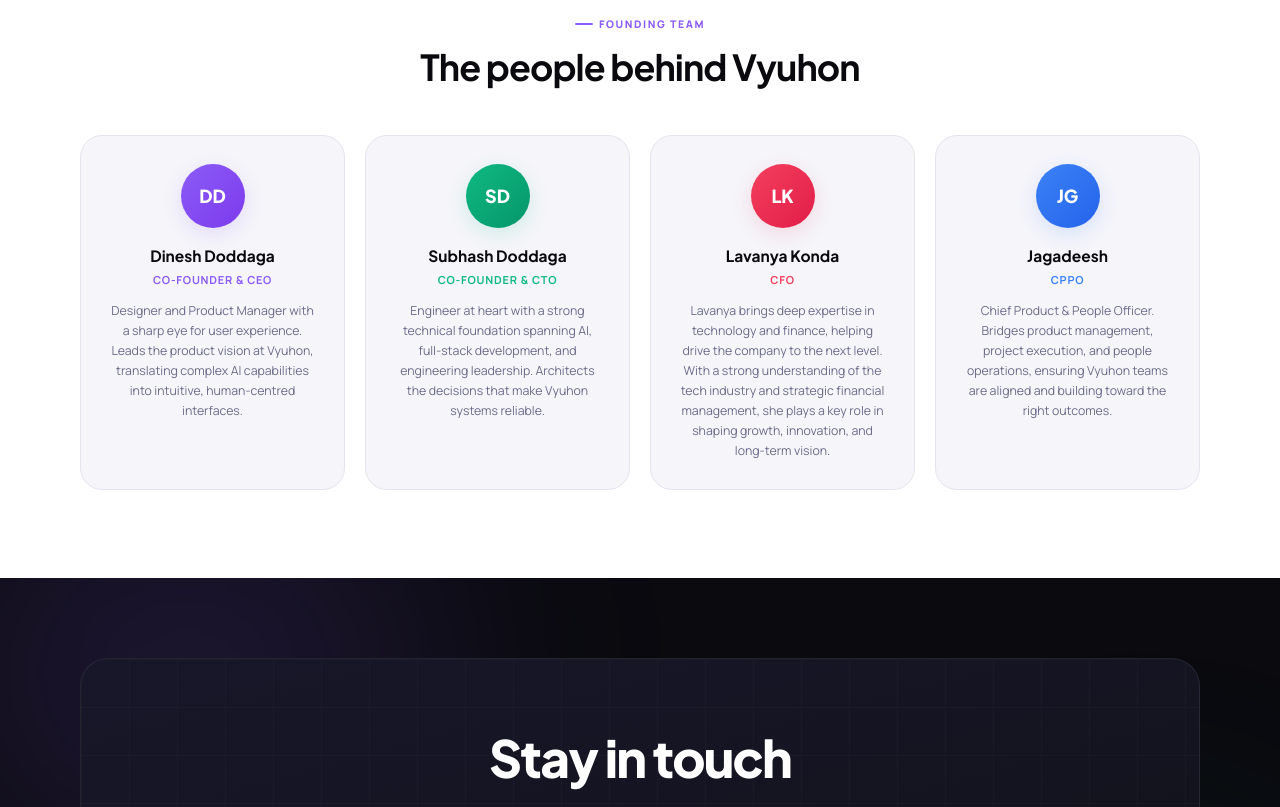
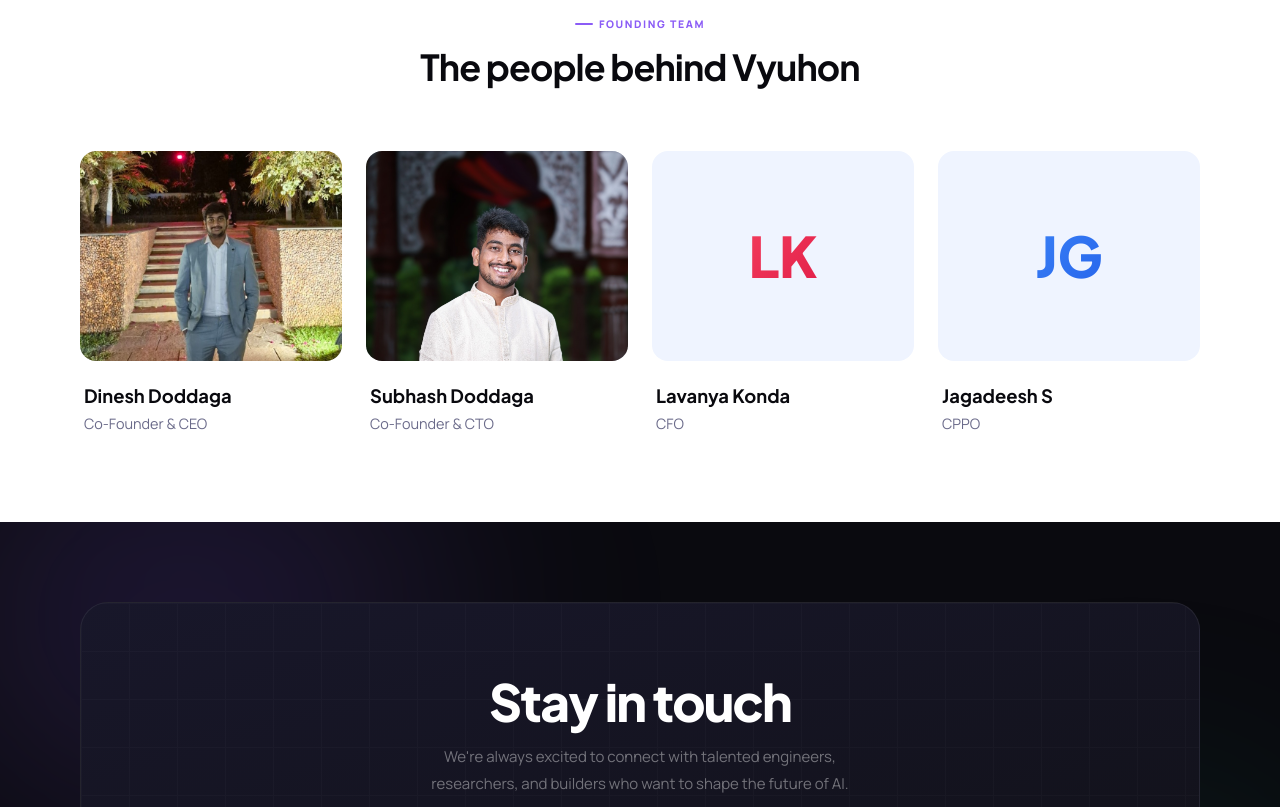
Before and after one commit to vyuhon-tech/vyuhon-v2, a React (Vite) app: page /about in a window 1280 px wide. Shown: the part 1940-2747 px from the top of the page. Built offline with nearby package versions, Linux system fonts and the light colour scheme.

Commit message:
feat: update team section with profile images and refreshed layout styling

```diff
--- a/src/pages/About.jsx
+++ b/src/pages/About.jsx
@@ -8,6 +8,7 @@ const TEAM = [
     initials: 'DD',
     name: 'Dinesh Doddaga',
     role: 'Co-Founder & CEO',
+    image: '/team-dinesh.jpg',
     bio: 'Designer and Product Manager with a sharp eye for user experience. Leads the product vision at Vyuhon, translating complex AI capabilities into intuitive, human-centred interfaces.',
 
     gradA: '#8B5CF6', gradB: '#7C3AED',
@@ -16,6 +17,7 @@ const TEAM = [
     initials: 'SD',
     name: 'Subhash Doddaga',
     role: 'Co-Founder & CTO',
+    image: '/team-subhash.jpg',
     bio: 'Engineer at heart with a strong technical foundation spanning AI, full-stack development, and engineering leadership. Architects the decisions that make Vyuhon systems reliable.',
 
     gradA: '#10B981', gradB: '#059669',
@@ -30,7 +32,7 @@ const TEAM = [
   },
   {
     initials: 'JG',
-    name: 'Jagadeesh',
+    name: 'Jagadeesh S',
     role: 'CPPO',
     bio: 'Chief Product & People Officer. Bridges product management, project execution, and people operations, ensuring Vyuhon teams are aligned and building toward the right outcomes.',
 
@@ -151,26 +153,36 @@ export default function About() {
         {/* TEAM */}
         <section className="section bg-white" ref={s3}>
           <Container>
-            <div className="text-center max-w-[460px] mx-auto mb-12">
+            <div className="text-center max-w-[460px] mx-auto mb-16">
               <div className="eyebrow mb-4">Founding Team</div>
               <h2 className="display-md text-ink">The people behind Vyuhon</h2>
             </div>
-            <div className="grid grid-cols-1 sm:grid-cols-2 lg:grid-cols-4 gap-5">
+            <div className="grid grid-cols-1 sm:grid-cols-2 lg:grid-cols-4 gap-x-6 gap-y-10">
               {TEAM.map((t, i) => (
-                <div key={i}
-                  className="s3 group relative p-7 text-center rounded-[var(--r-xl)] border cursor-default transition-all duration-300 overflow-hidden"
-                  style={{ background: 'var(--surface)', borderColor: 'var(--border)' }}
-                  onMouseEnter={e => { e.currentTarget.style.boxShadow = 'var(--shadow-lg)'; e.currentTarget.style.transform = 'translateY(-5px)'; e.currentTarget.style.borderColor = 'rgba(139,92,246,0.22)'; }}
-                  onMouseLeave={e => { e.currentTarget.style.boxShadow = 'none'; e.currentTarget.style.transform = ''; e.currentTarget.style.borderColor = 'var(--border)'; }}>
-                  <div className="absolute inset-0 opacity-0 group-hover:opacity-100 transition-opacity duration-400 pointer-events-none"
-                    style={{ background: `radial-gradient(circle at 50% 0%, ${t.gradA}08, transparent 65%)` }} />
-                  <div className="w-[64px] h-[64px] rounded-full mx-auto mb-4 flex items-center justify-center font-heading text-lg font-extrabold text-white relative"
-                    style={{ background: `linear-gradient(135deg,${t.gradA},${t.gradB})`, boxShadow: `0 6px 20px ${t.gradA}28` }}>
-                    {t.initials}
+                <div key={i} className="s3 group relative cursor-default"
+                  onMouseEnter={e => {
+                    const nameEl = e.currentTarget.querySelector('h3');
+                    if (nameEl) nameEl.style.color = t.gradA;
+                  }}
+                  onMouseLeave={e => {
+                    const nameEl = e.currentTarget.querySelector('h3');
+                    if (nameEl) nameEl.style.color = '';
+                  }}>
+                  <div className="w-full aspect-[4/3.2] rounded-2xl mb-5 flex items-center justify-center relative overflow-hidden"
+                    style={{ background: '#EFF4FF' }}>
+                    {t.image ? (
+                      <img src={t.image} alt={t.name} className="w-full h-full object-cover" />
+                    ) : (
+                      <div className="font-heading text-[3.5rem] font-extrabold"
+                        style={{ background: `linear-gradient(135deg,${t.gradA},${t.gradB})`, WebkitBackgroundClip: 'text', WebkitTextFillColor: 'transparent', backgroundClip: 'text' }}>
+                        {t.initials}
+                      </div>
+                    )}
                   </div>
-                  <div className="font-heading text-[0.97rem] font-bold text-ink mb-0.5">{t.name}</div>
-                  <div className="text-[0.69rem] font-bold uppercase tracking-[0.07em] mb-3" style={{ color: t.gradA }}>{t.role}</div>
-                  <p className="body-sm text-[0.77rem] leading-relaxed">{t.bio}</p>
+                  <div className="text-left px-1">
+                    <h3 className="font-heading text-[1.15rem] font-bold text-ink mb-1 transition-colors duration-300">{t.name}</h3>
+                    <div className="text-[0.9rem] leading-snug" style={{ color: 'var(--ink-soft)' }}>{t.role}</div>
+                  </div>
                 </div>
               ))}
             </div>
```
Also changed, not shown: public/team-dinesh.jpg (added), public/team-subhash.jpg (added).
